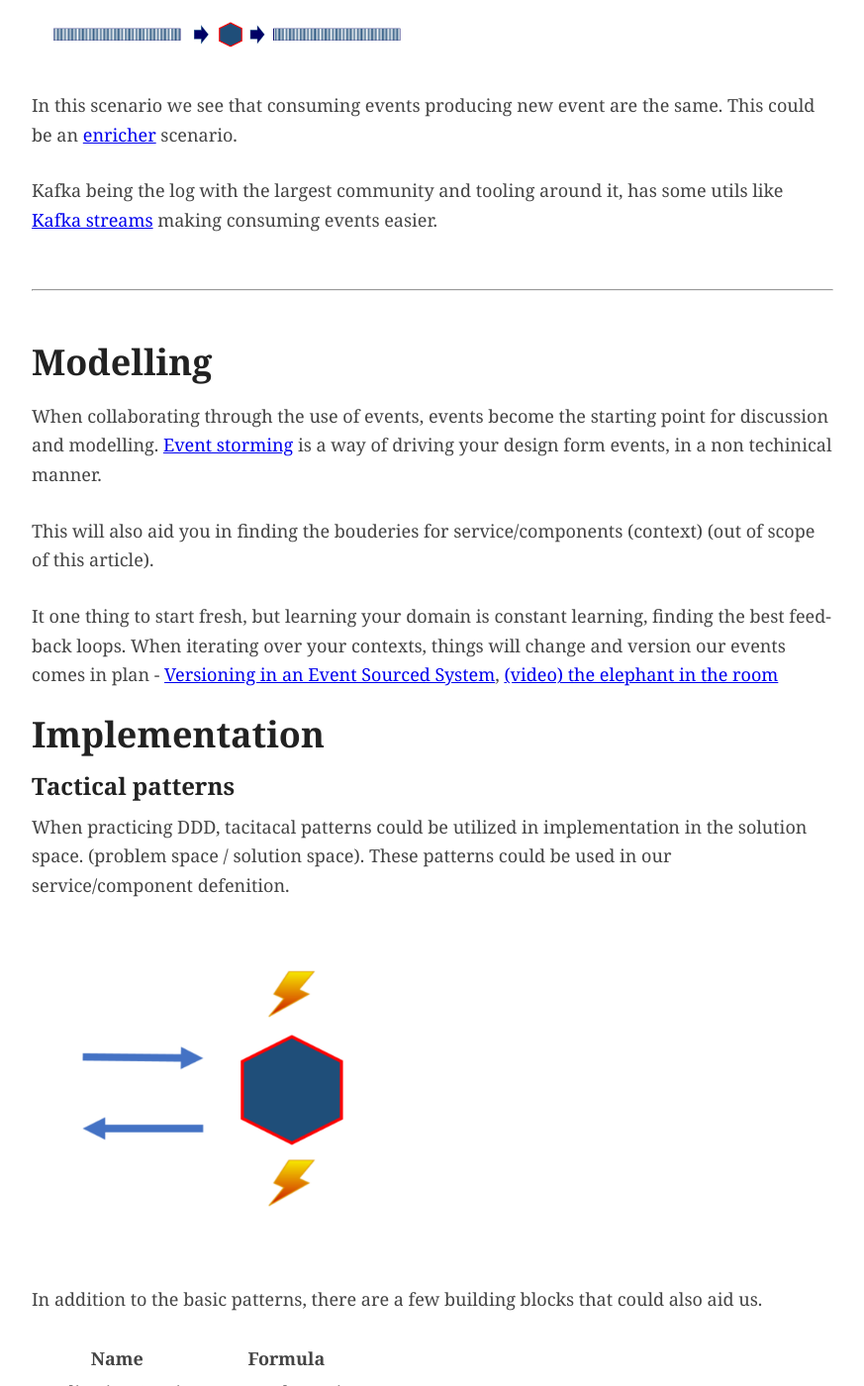
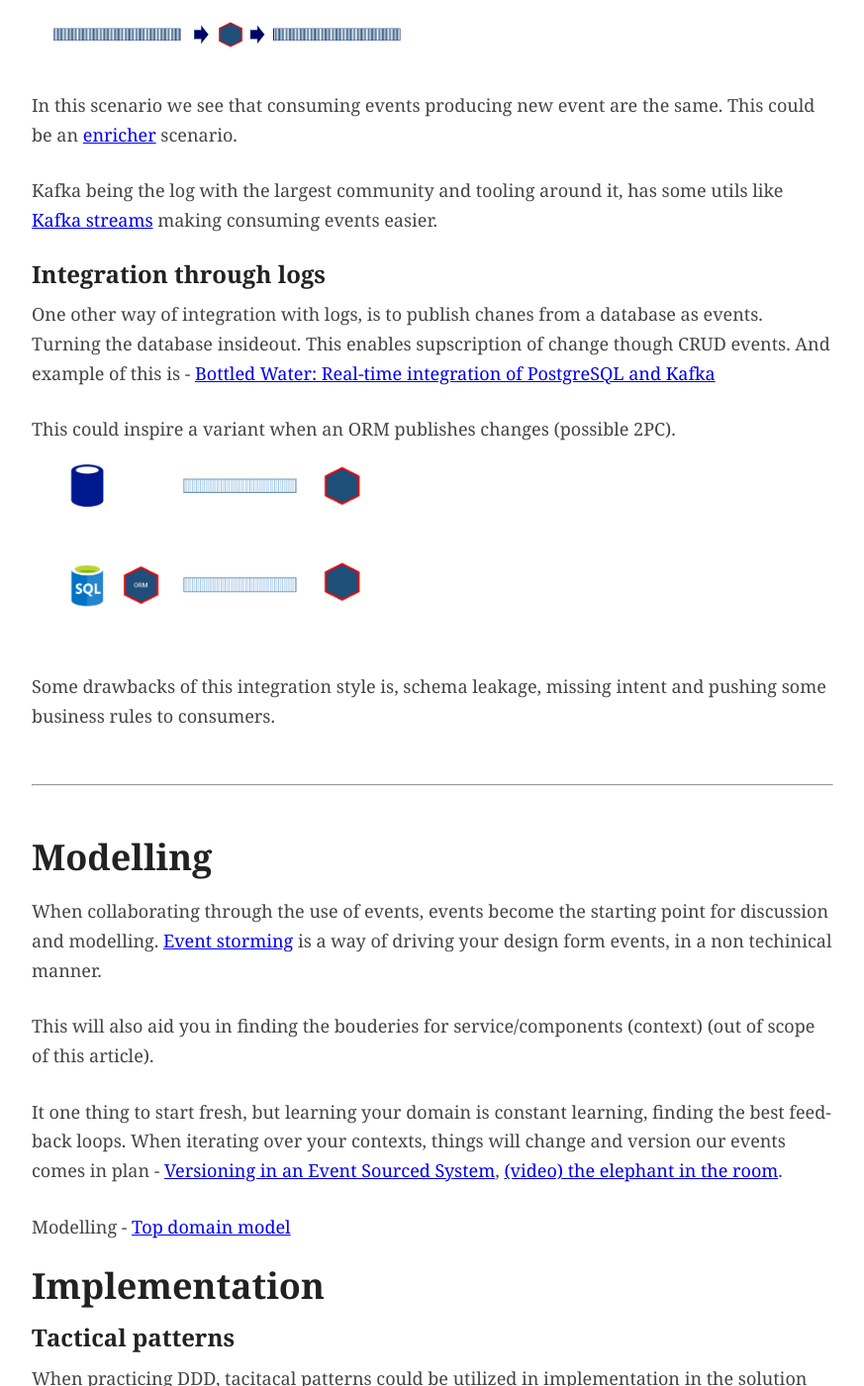
Before and after one commit to perokvist/event-driven-architecture, a Jekyll site: the page built from index.md, in a window 1280 px wide and 1400 px high, scrolled down 6312 px. Shown: the whole window at 99% size, without its empty margins (203-1076 px from the left). Built offline with Jekyll 4.4.1, drawn with Linux system fonts in a browser that asks for light colours; our own code applies the rules of GitHub Pages for plain Markdown files; some of the changed text lies outside the part shown.

Commit message:
bottled water + links

```diff
--- a/index.md
+++ b/index.md
@@ -128,6 +128,15 @@ This could be an [enricher](http://www.enterpriseintegrationpatterns.com/pattern
 
 Kafka being the log with the largest community and tooling around it, has some utils like [Kafka streams](https://balamaci.ro/kafka-streams-for-stream-processing/) making consuming events easier.
 
+### Integration through logs
+
+One other way of integration with logs, is to publish chanes from a database as events. Turning the database insideout. This enables supscription of change though CRUD events. And example of this is - [Bottled Water: Real-time integration of PostgreSQL and Kafka](https://www.confluent.io/blog/bottled-water-real-time-integration-of-postgresql-and-kafka/)
+
+This could inspire a variant when an ORM publishes changes (possible 2PC).
+![publishing changes through db or orm](assets/db_integration.png)
+
+Some drawbacks of this integration style is, schema leakage, missing intent and pushing some business rules to consumers.
+
 ----
 
 ## Modelling
@@ -136,7 +145,10 @@ When collaborating through the use of events, events become the starting point f
 
 This will also aid you in finding the bouderies for service/components (context) (out of scope of this article).
 
-It one thing to start fresh, but learning your domain is constant learning, finding the best feedback loops. When iterating over your contexts, things will change and version our events comes in plan - [Versioning in an Event Sourced System](https://leanpub.com/esversioning), [(video) the elephant in the room](https://skillsmatter.com/skillscasts/9652-the-elephant-in-the-room)
+It one thing to start fresh, but learning your domain is constant learning, finding the best feedback loops. When iterating over your contexts, things will change and version our events comes in plan - [Versioning in an Event Sourced System](https://leanpub.com/esversioning), [(video) the elephant in the room](https://skillsmatter.com/skillscasts/9652-the-elephant-in-the-room).
+
+Modelling - [Top domain model](https://blog.scooletz.com/tag/top-domain-model/)
+
 
 ## Implementation
 
@@ -176,3 +188,6 @@ In the *EventProcessor* we use locks as mentioned in the variants above.
 ### Application service
 When dispaching commands to application services, an util could come i handy to support some of the variants above. This could be used in Application services for your use cases or in simple scenarios directly in the "dispatcher".
 <script src="https://gist.github.com/perokvist/409f474559f44657e8d2cdf19a53b94d.js"></script>
+
+### Test
+If state is based one events, test could become; Given (past events), When (action/command) - Then (events), see [event driven verification](https://abdullin.com/sku-vault/event-driven-verification/)
```
Also changed, not shown: assets/db_integration.png (added).
